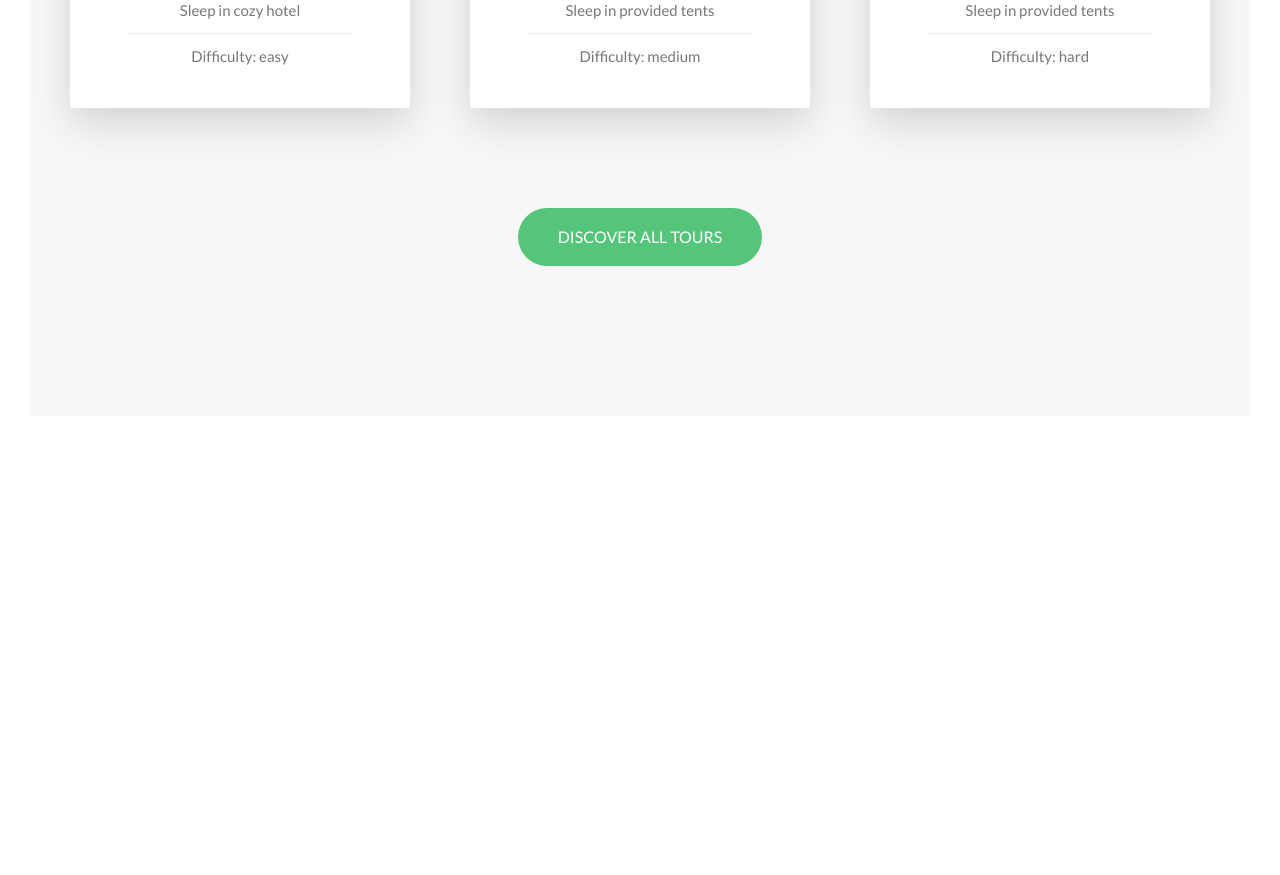
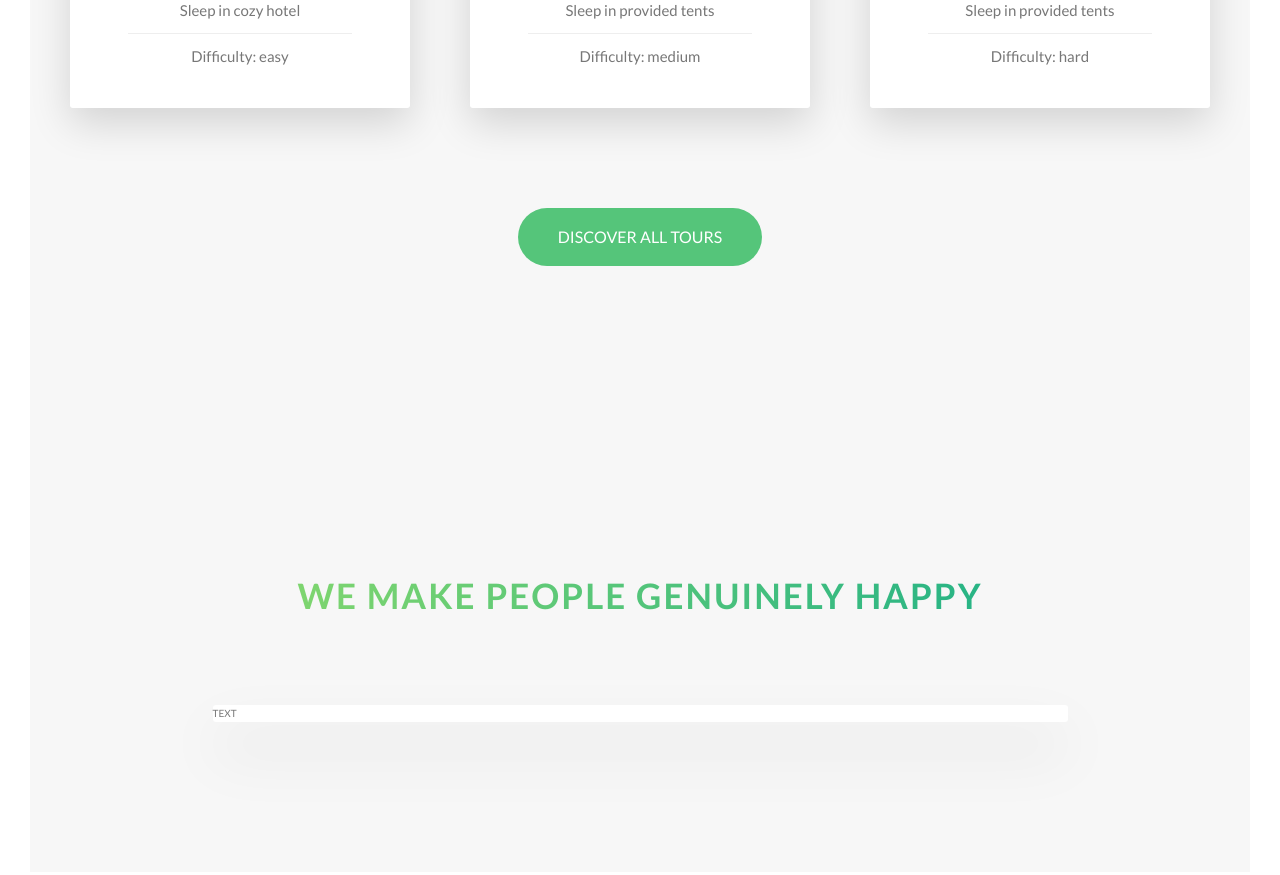
Before and after one commit to a-korkin/natours, a website: page index.html in a window 1280 px wide. Shown: the part 2899-3774 px from the top of the page. Before the commit the page ends 3345 px from the top, so only its background shows below. Drawn offline with Linux system fonts and the light colour scheme.

Commit message:
stories added

```diff
--- a/index.html
+++ b/index.html
@@ -217,6 +217,20 @@
                 <a href="#" class="btn btn--green">Discover all tours</a>
             </div>
         </section>
+
+        <section class="section-stories">
+            <div class="u-center-text u-margin-bottom-big">
+                <h2 class="heading-secondary">
+                    We make people genuinely happy
+                </h2>
+            </div>
+
+            <div class="row">
+                <div class="story">
+                    TEXT
+                </div>
+            </div>
+        </section>
     </main>
 </body>
 </html>
--- /dev/null
+++ b/sass/components/_story.scss
@@ -0,0 +1,7 @@
+.story {
+    width: 75%;
+    margin: 0 auto;
+    box-shadow: 0 3rem 6rem rgba($color-black, .1);
+    background-color: $color-white;
+    border-radius: .3rem;
+}
--- a/sass/main.scss
+++ b/sass/main.scss
@@ -11,6 +11,7 @@
 @import "components/composition";
 @import "components/feature-box";
 @import "components/card";
+@import "components/story";
 
 @import "layout/grid";
 @import "layout/header";
--- a/sass/pages/_home.scss
+++ b/sass/pages/_home.scss
@@ -25,3 +25,8 @@
     padding: 25rem 0 15rem 0;
     margin-top: -12rem;
 }
+
+.section-stories {
+    padding: 15rem 0;
+    background-color: $color-grey-light-1;
+}
```
Also changed, not shown: css/style.css, img/person-1.jpg (added), img/person-2.jpg (added).
